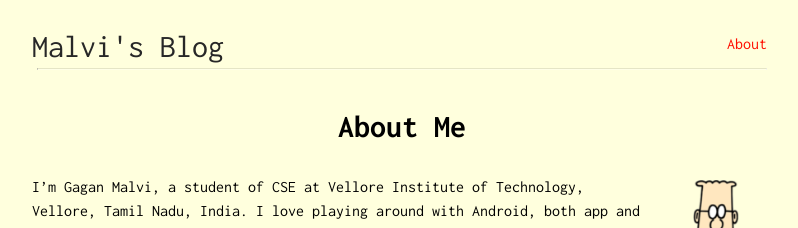
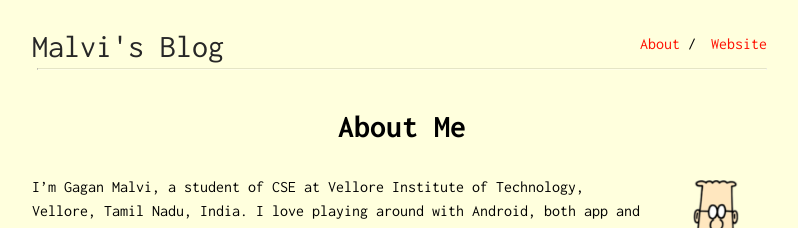
Before and after one commit to gaganmalvi/blog, a Jekyll site: the page built from about.md, in a window 1280 px wide. Shown: the top 228 px of the page, without its empty margins (238-1036 px from the left). Built offline with Jekyll 4.4.1, drawn with Linux system fonts in a browser that asks for light colours.

Commit message:
blog: add link to website
Signed-off-by: Gagan Malvi <malvi@aospa.co>

```diff
--- a/_config.yml
+++ b/_config.yml
@@ -20,3 +20,5 @@ sass:
 navbar:
  - name: "About"
    link: "about"
+ - name: "Website"
+   absolute-link: "https://malvi.ml/"
```
